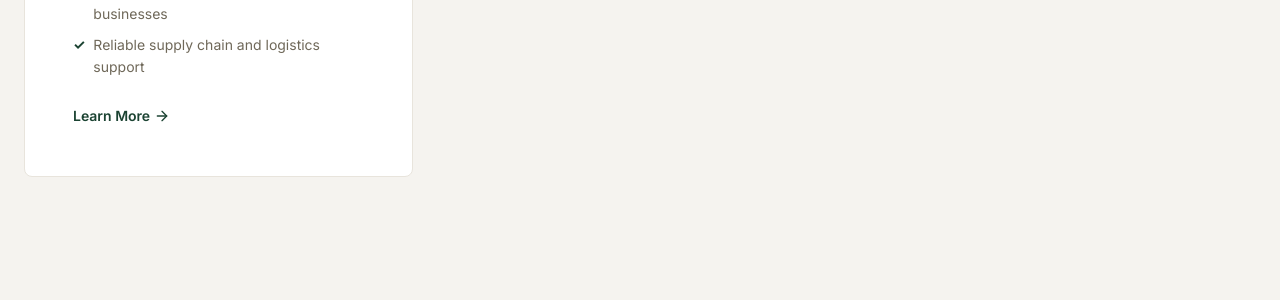
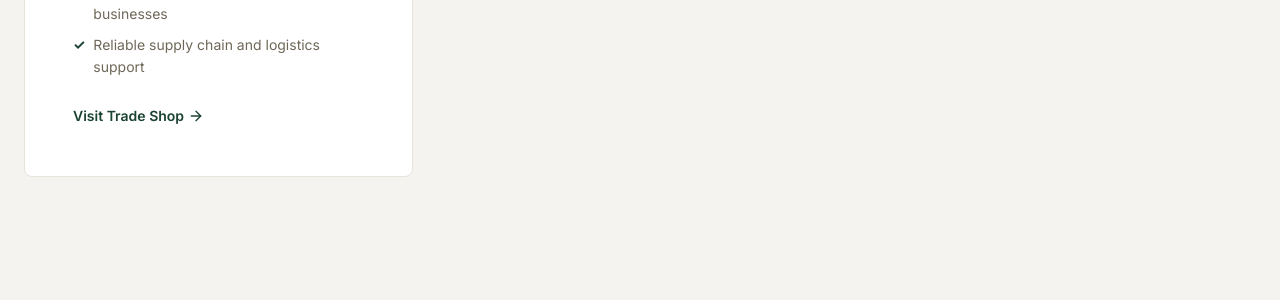
Before and after one commit to nbkarthi/greenriseenergy, a Jekyll site: the page built from index.html, in a window 1280 px wide and 900 px high, scrolled down 2615 px. Shown: the part 153-453 px from the top of the window. Built offline with Jekyll 4.4.1, drawn with Linux system fonts in a browser that asks for light colours.

Commit message:
link retail card to shop, WhatsApp button on blog and shop

```diff
--- /dev/null
+++ b/_includes/whatsapp-float.html
@@ -0,0 +1,4 @@
+<a class="whatsapp-float" href="https://wa.me/917598483355?text={{ include.text | default: 'Hi, I would like to know more about solar for my property.' | url_encode }}" target="_blank" rel="noopener noreferrer" aria-label="Chat with us on WhatsApp">
+  <svg width="22" height="22" viewBox="0 0 24 24" fill="none" stroke="currentColor" stroke-width="2" stroke-linecap="round" stroke-linejoin="round" aria-hidden="true"><path d="M21 11.5a8.4 8.4 0 0 1-12.4 7.4L3 21l2.1-5.4A8.4 8.4 0 1 1 21 11.5z"/></svg>
+  <span>WhatsApp</span>
+</a>
--- a/_layouts/single.html
+++ b/_layouts/single.html
@@ -40,6 +40,7 @@
   </main>
 
   {% include footer.html %}
+  {% include whatsapp-float.html %}
   <script src="{{ '/js/script.js' | relative_url }}"></script>
 </body>
 </html>
--- a/blog/index.html
+++ b/blog/index.html
@@ -73,6 +73,7 @@
   </main>
 
   {% include footer.html %}
+  {% include whatsapp-float.html %}
   <script src="{{ '/js/script.js' | relative_url }}"></script>
   <script>
   (function() {
--- a/css/style.css
+++ b/css/style.css
@@ -1514,7 +1514,7 @@
   }
 }
 /* ==========================================
-   Floating WhatsApp button (homepage)
+   Floating WhatsApp button (homepage, blog)
    ========================================== */
 .whatsapp-float {
   position: fixed;
--- a/index.html
+++ b/index.html
@@ -288,8 +288,8 @@
               <li>Panels, inverters & BOS for installers and businesses</li>
               <li>Reliable supply chain and logistics support</li>
             </ul>
-            <a href="#contact" class="service-link">
-              Learn More
+            <a href="{{ '/shop/' | relative_url }}" class="service-link">
+              Visit Trade Shop
               <svg viewBox="0 0 24 24" fill="none" stroke="currentColor" stroke-width="2" stroke-linecap="round" stroke-linejoin="round" aria-hidden="true">
                 <line x1="5" y1="12" x2="19" y2="12"/>
                 <polyline points="12 5 19 12 12 19"/>
@@ -762,11 +762,7 @@
   </main>
 
   {% include footer.html %}
-
-  <a class="whatsapp-float" href="https://wa.me/917598483355?text={{ 'Hi, I would like to know more about solar for my property.' | url_encode }}" target="_blank" rel="noopener noreferrer" aria-label="Chat with us on WhatsApp">
-    <svg width="22" height="22" viewBox="0 0 24 24" fill="none" stroke="currentColor" stroke-width="2" stroke-linecap="round" stroke-linejoin="round" aria-hidden="true"><path d="M21 11.5a8.4 8.4 0 0 1-12.4 7.4L3 21l2.1-5.4A8.4 8.4 0 1 1 21 11.5z"/></svg>
-    <span>WhatsApp</span>
-  </a>
+  {% include whatsapp-float.html %}
 
   <!-- JavaScript -->
   <script src="js/script.js"></script>
--- a/shop/index.html
+++ b/shop/index.html
@@ -145,6 +145,7 @@
   </main>
 
   {% include footer.html %}
+  {% include whatsapp-float.html text='Hi, I would like a dealer quote for solar equipment.' %}
   <script src="{{ '/js/script.js' | relative_url }}"></script>
   <script>
     document.querySelectorAll('[data-add-quote]').forEach(function (btn) {
```
